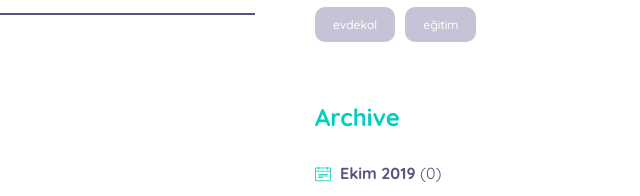
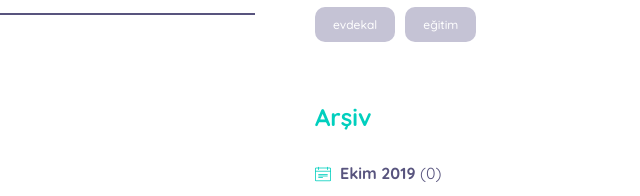
Before and after one commit to kesfi-lisan/kesfi-lisan, a plain HTML site: page kesf_i_lisan_icerik.html in a window 1280 px wide. Shown: the part 2033-2229 px from the top of the page, 640-1280 px from the left. Drawn offline with Linux system fonts and the light colour scheme.

Commit message:
Update kesf_i_lisan_icerik.html

```diff
--- a/kesf_i_lisan_icerik.html
+++ b/kesf_i_lisan_icerik.html
@@ -505,7 +505,7 @@
                             </aside>
                             <aside class="right_widget archive_widget ct_widget">
                                 <div class="r_wd_title">
-                                    <h3>Archive</h3>
+                                    <h3>Arşiv</h3>
                                 </div>
                                 <ul class="nav flex-column">
                                     <li>
```
